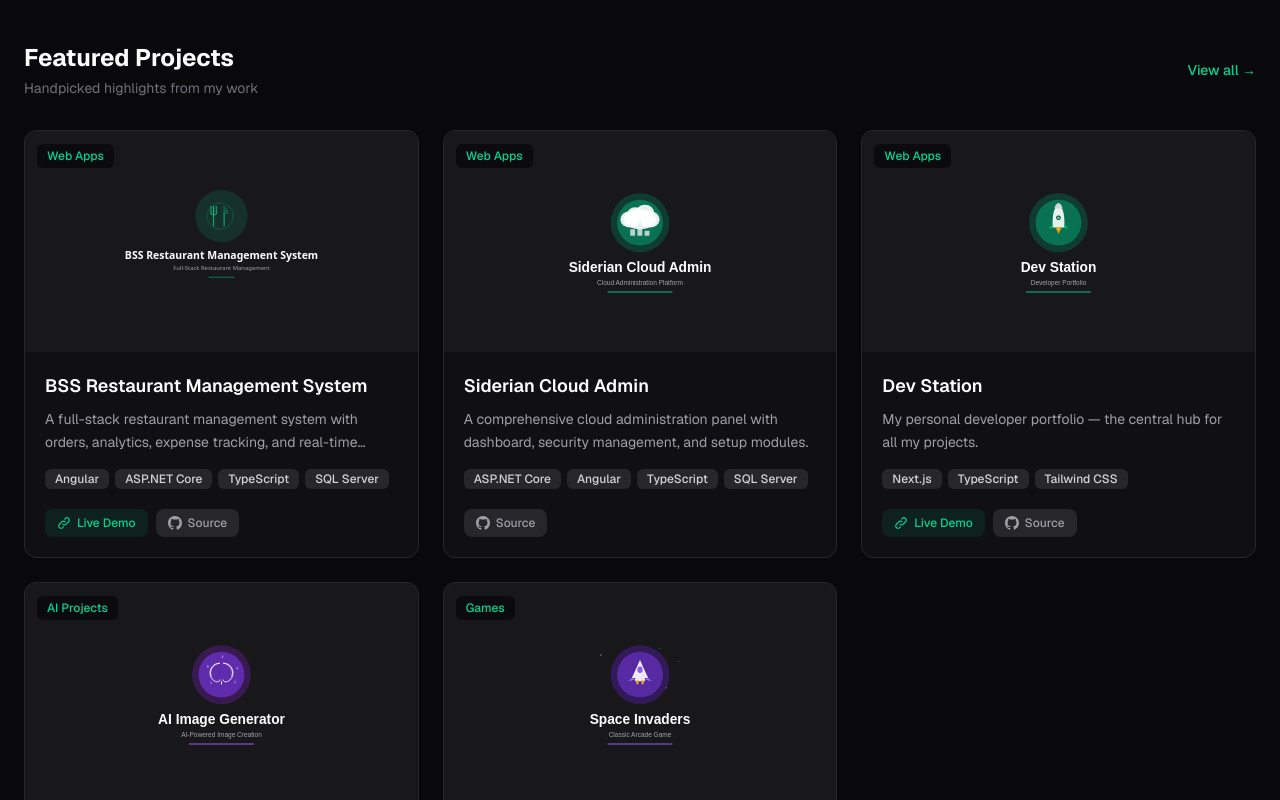
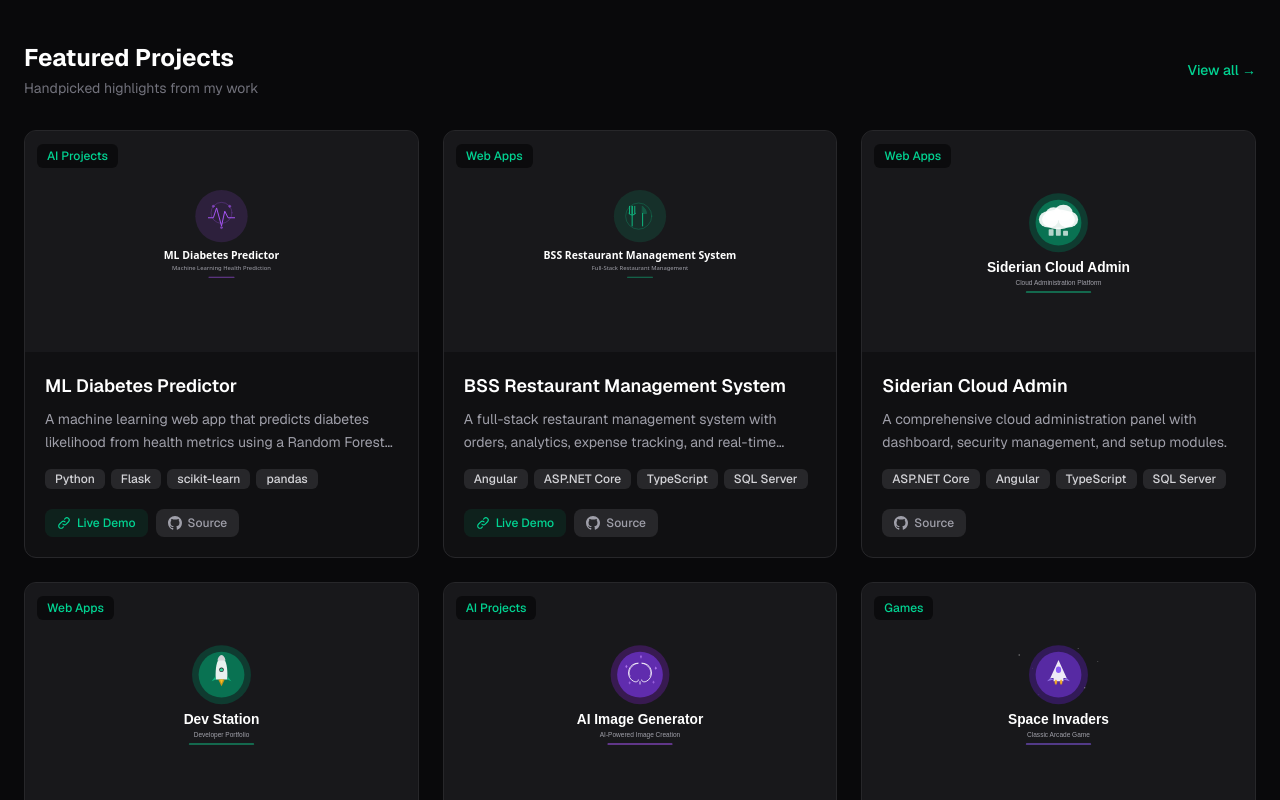
Before and after one commit to capt-farvez/dev-station, a Next.js app: page / in a window 1280 px wide. Shown: the part 820-1620 px from the top of the page. Built offline with nearby package versions, Linux system fonts and the light colour scheme.

Commit message:
feat: add ML Diabetes Predictor project details and cover image

```diff
--- a/src/data/projects.ts
+++ b/src/data/projects.ts
@@ -1,6 +1,23 @@
 import { Project } from "@/types/project";
 
 export const projects: Project[] = [
+  {
+    slug: "ml-diabetes-predictor",
+    title: "ML Diabetes Predictor",
+    description:
+      "A machine learning web app that predicts diabetes likelihood from health metrics using a Random Forest model.",
+    longDescription:
+      "ML Diabetes Predictor is a machine learning web application that lets users input 8 medical parameters — pregnancies, glucose, blood pressure, skin thickness, insulin, BMI, diabetes pedigree function, and age — and instantly receive a diabetes risk prediction. The backend is built with Flask and uses a Random Forest Classifier (20 estimators) trained on a cleaned diabetes dataset. The ML pipeline handles missing-value imputation (mean for glucose/blood pressure, median for skin thickness/insulin/BMI) before training. The trained model is serialized with pickle for fast inference. The app includes a clean HTML form UI, a /predict endpoint for predictions, and an /about page showing model accuracy. Containerized with Docker and deployed on Render.",
+    category: "ai",
+    coverImage: "/images/projects/ai/ml-diabetes-predictor.svg",
+    techStack: ["Python", "Flask", "scikit-learn", "pandas", "Docker"],
+    featured: true,
+    links: {
+      live: "https://ml-diabetes-predictor-p3pz.onrender.com",
+      source: "https://github.com/capt-farvez/ml-diabetes-predictor",
+    },
+    date: "2025-06-10",
+  },
   {
     slug: "bss-rms",
     title: "BSS Restaurant Management System",
```
Also changed, not shown: public/images/projects/ai/ml-diabetes-predictor.svg (added).
